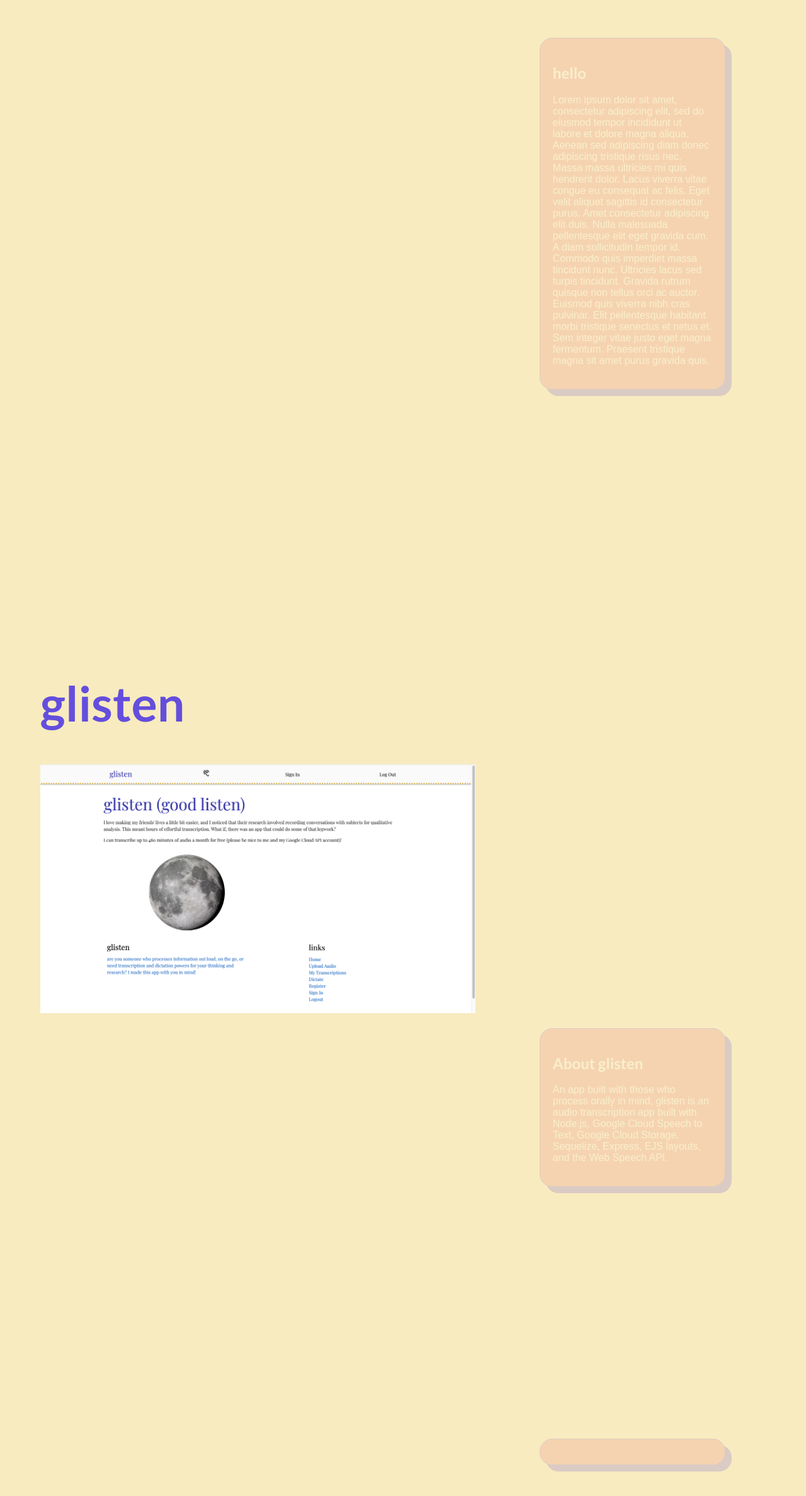
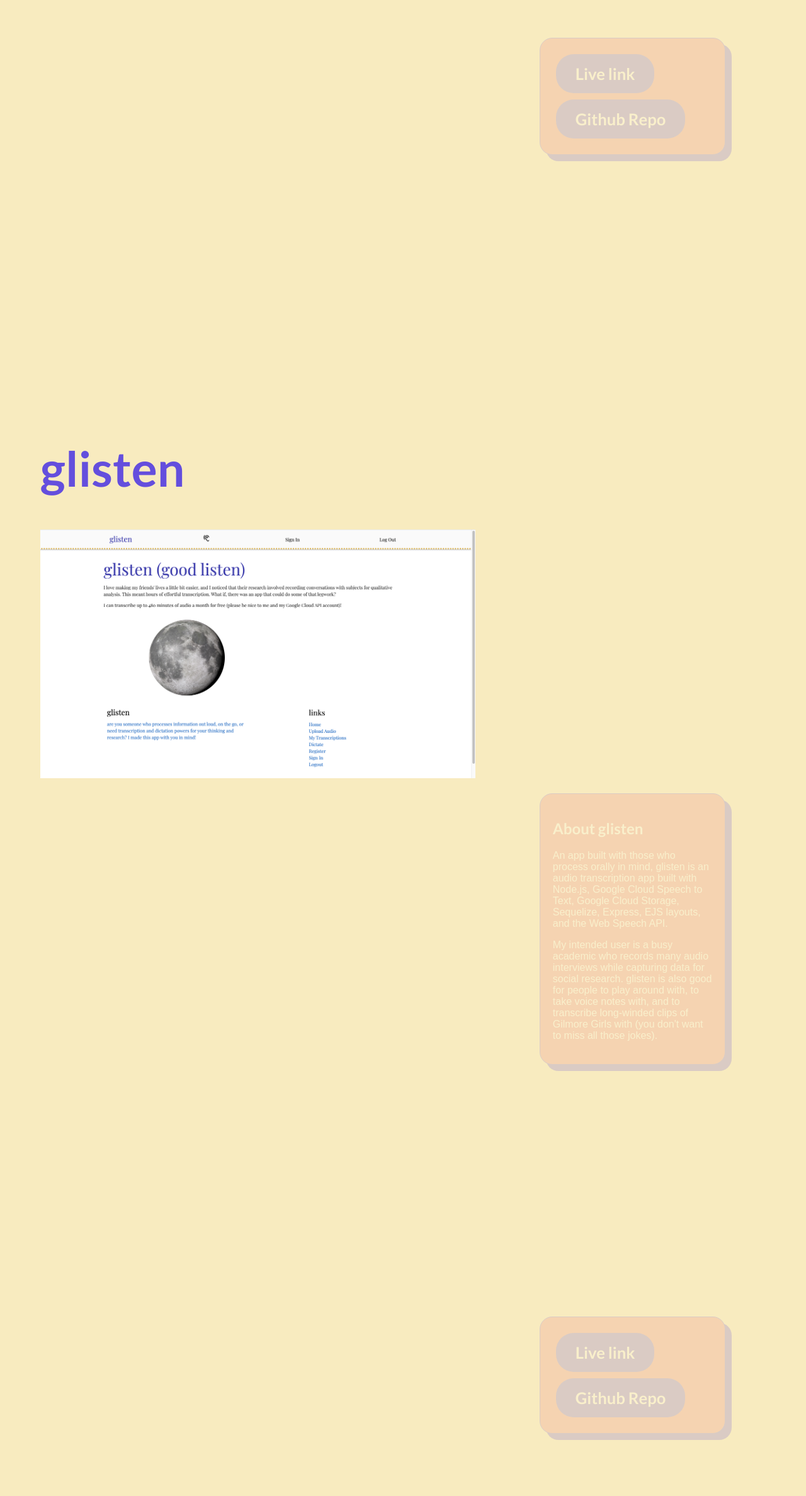
Before and after one commit to karlmiche/second-portfolio, a React (Create React App) app: page / in a window 1280 px wide. Shown: the part 2933-5309 px from the top of the page at 63% size. Built offline with nearby package versions, Linux system fonts and the light colour scheme; a web font is replaced by a local one.

Commit message:
added some nav links

```diff
--- a/src/App.js
+++ b/src/App.js
@@ -121,8 +121,8 @@
                     <p>A “Tamagotchi”-style pet game built with HTML5, CSS, and vanilla Javascript. Origami Pet utilizes conditional logic taken from the JavaScript Date Object - “needs” decrement based on seconds passed since a locally-stored timestamp, and increment (seconds are “added” to the locally stored timestamp) based on user click events. Each Pet created can be locally stored in a user’s browser - the result is a calm, sweet, and unique game-play.</p>
                   </section>
                   <section className="step-4 step">
-                    <h1>hello</h1>
-                    <p>Lorem ipsum dolor sit amet, consectetur adipiscing elit, sed do eiusmod tempor incididunt ut labore et dolore magna aliqua. Aenean sed adipiscing diam donec adipiscing tristique risus nec. Massa massa ultricies mi quis hendrerit dolor. Lacus viverra vitae congue eu consequat ac felis. Eget velit aliquet sagittis id consectetur purus. Amet consectetur adipiscing elit duis. Nulla malesuada pellentesque elit eget gravida cum. A diam sollicitudin tempor id. Commodo quis imperdiet massa tincidunt nunc. Ultricies lacus sed turpis tincidunt. Gravida rutrum quisque non tellus orci ac auctor. Euismod quis viverra nibh cras pulvinar. Elit pellentesque habitant morbi tristique senectus et netus et. Sem integer vitae justo eget magna fermentum. Praesent tristique magna sit amet purus gravida quis.</p>
+                    <button className="navBtn"><a href="https://karlmiche.github.io/origami_pet/">Live link</a></button>
+                    <button className="navBtn"><a href="https://github.com/karlmiche/origami_pet">Github Repo</a></button>
                   </section>
               </div>
 
@@ -136,8 +136,12 @@
                   <section className="step-5 step">
                     <h1>About glisten</h1>
                     <p>An app built with those who process orally in mind, glisten is an audio transcription app built with Node.js, Google Cloud Speech to Text, Google Cloud Storage, Sequelize, Express, EJS layouts, and the Web Speech API.</p>
+                    <p>My intended user is a busy academic who records many audio interviews while capturing data for social research. glisten is also good for people to play around with, to take voice notes with, and to transcribe long-winded clips of Gilmore Girls with (you don't want to miss all those jokes).</p>
                   </section>
-                  <section className="step-8 step"></section>
+                  <section className="step-8 step">
+                  <button className="navBtn"><a href="https://karlmiche.github.io/origami_pet/">Live link</a></button>
+                    <button className="navBtn"><a href="https://p2-glisten.herokuapp.com/home">Github Repo</a></button>
+                  </section>
               </div>
       </div>
     </div>
```
